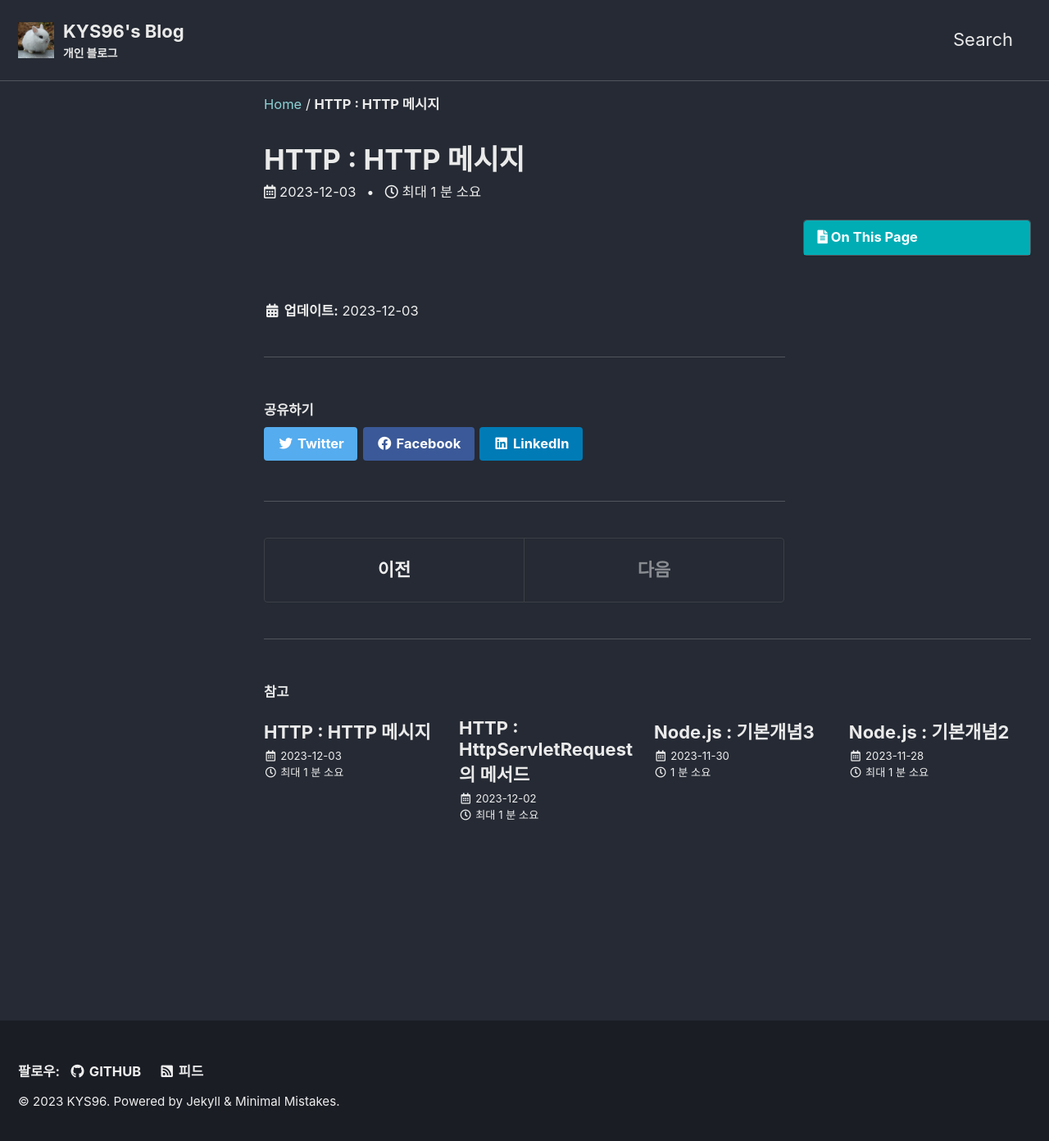
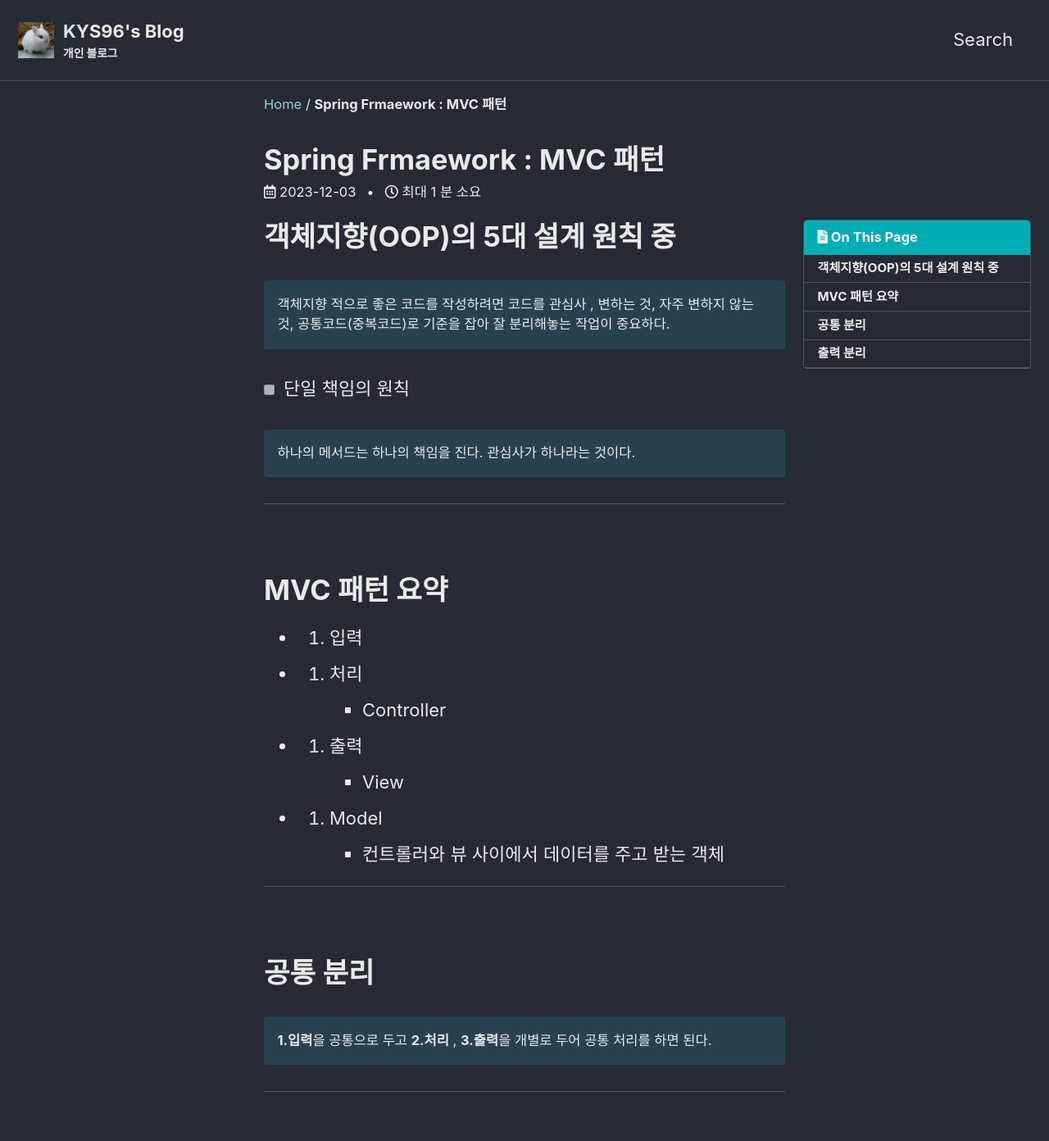
Before and after one commit to KYS96/KYS96.github.io, a Jekyll site: the page built from _posts/2023-12-03-Spring.md, in a window 1280 px wide and 1400 px high. Shown: the top 1392 px of the window at 82% size. Built offline with Jekyll 4.4.1, drawn with Linux system fonts in a browser that asks for light colours; cached includes are drawn as plain includes; some of the changed text lies outside the part shown.

Commit message:
Spring MVC 패턴

```diff
--- a/_posts/2023-12-03-Spring.md
+++ b/_posts/2023-12-03-Spring.md
@@ -1,8 +1,54 @@
 ---
 layout: single
-title: "HTTP : HTTP 메시지"
+title: "Spring Frmaework : MVC 패턴"
 author_profile: false
 toc: true
 toc_sticky: true
 published: true
 ---
+
+# 객체지향(OOP)의 5대 설계 원칙 중
+
+<div class="notice--info">
+객체지향 적으로 좋은 코드를 작성하려면 코드를 관심사 , 변하는 것, 자주 변하지 않는 것, 공통코드(중복코드)로 기준을 잡아 잘 분리해놓는 작업이 중요하다.
+</div>
+
+- [ ] 단일 책임의 원칙
+
+<div class="notice--info">
+하나의 메서드는 하나의 책임을 진다. 관심사가 하나라는 것이다.
+</div>
+
+<hr>
+<br>
+
+# MVC 패턴 요약
+
+* 1. 입력
+* 2. 처리
+  - Controller
+* 3. 출력
+  - View
+* 4. Model
+  - 컨트롤러와 뷰 사이에서 데이터를 주고 받는 객체
+
+<hr>
+<br>
+
+# 공통 분리
+
+<div class="notice--info">
+<b>1.입력</b>을 공통으로 두고 <b>2.처리</b> , <b>3.출력</b>을 개별로 두어 공통 처리를 하면 된다.
+</div>
+
+<hr>
+<br>
+
+# 출력 분리
+
+* DispatcherServlet
+
+  - 입력 요청이 들어오면 DispatcherServlet이 처리 후 해당 Controller에게 넘겨준다.
+    * 이때 Model에 결과를 담아 Controller에 넘긴다.
+  - Controller는 처리된 결과를 Model에 담는다.
+  - DispatcherServlet은 작업 결과가 담긴 Model을 View로 넘겨준다.
```
